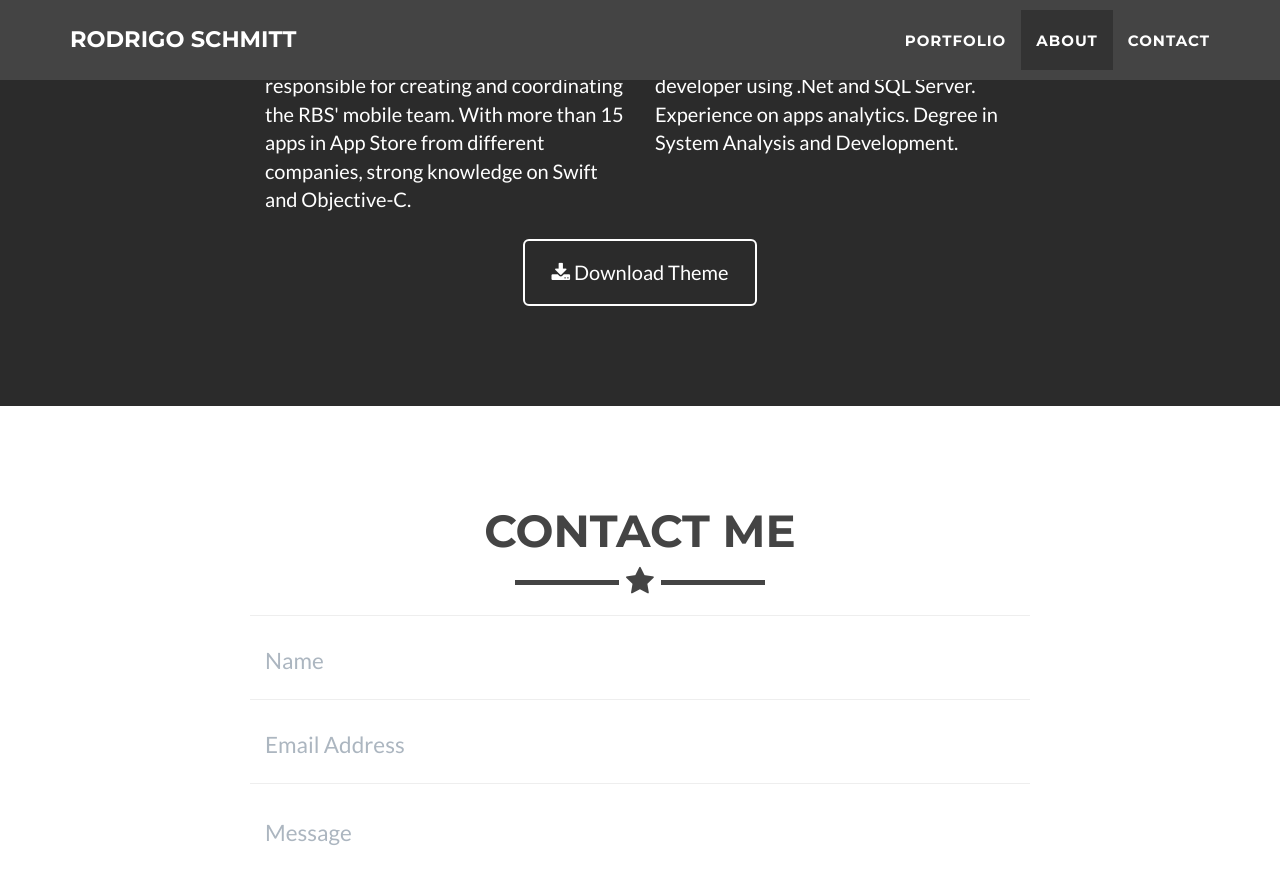
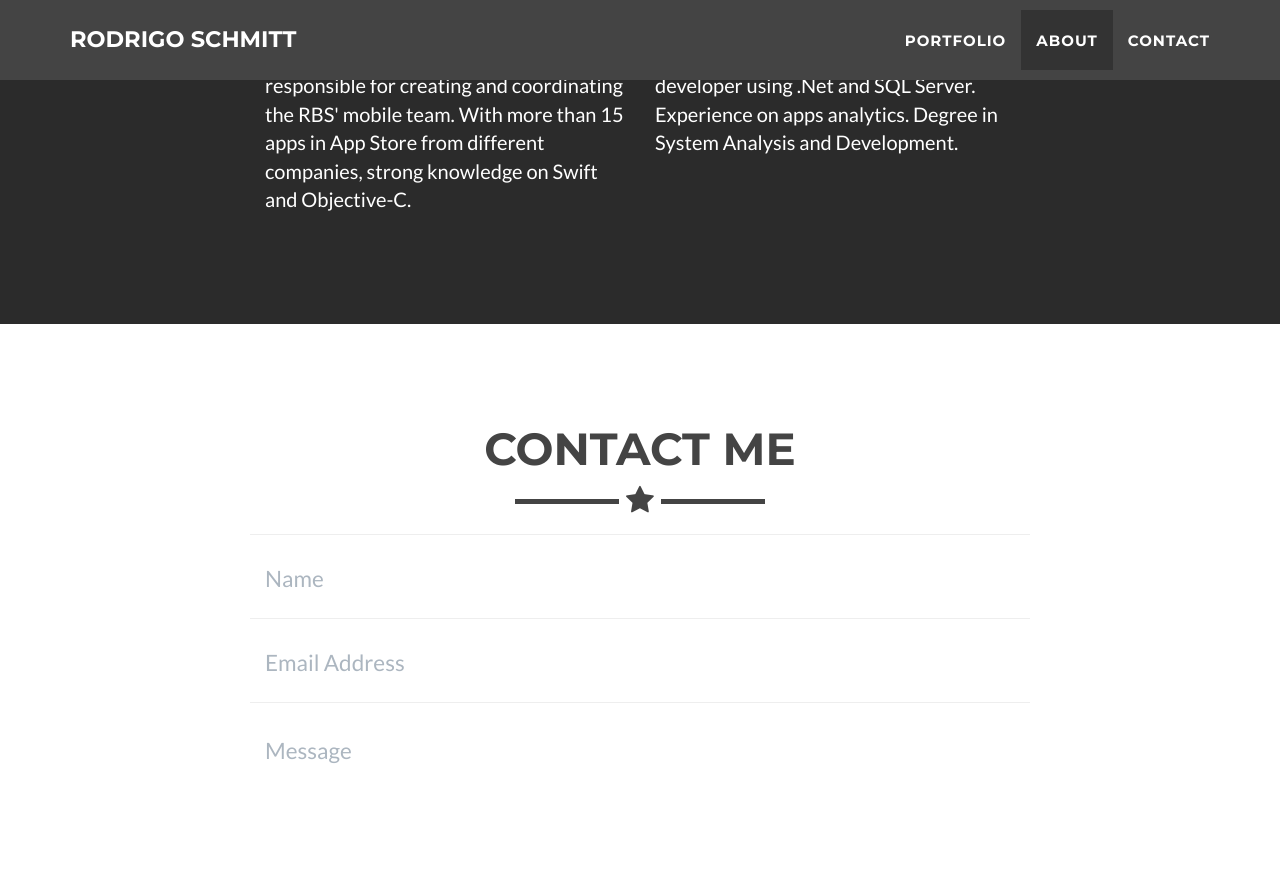
Before and after one commit to rodrigoschmitt/rodrigoschmitt.github.io, a Jekyll site: the page built from index.html, in a window 1280 px wide and 900 px high, scrolled down 1889 px. Shown: the top 884 px of the window. Built offline with Jekyll 4.4.1, drawn with Linux system fonts in a browser that asks for light colours.

Commit message:
Added Facebook, Bitbucket and removed Download Theme

```diff
--- a/_config.yml
+++ b/_config.yml
@@ -42,9 +42,9 @@
   - title: twitter
     url: http://twitter.com/rodrigoschmitt
   - title: facebook
-    url:
+    url: http://facebook.com/rodrigo.schmitt
   - title: bitbucket
-    url: http://bitbucket.org/jekyll
+    url: http://bitbucket.org/rsandrade
   - title: github
     url: http://github.com/rodrigoschmitt
 
--- a/_includes/about.html
+++ b/_includes/about.html
@@ -15,11 +15,6 @@
                     <p>Strong experience on Xcode Server with Code Coverage and Continuous Integration.
 Experience as backend developer using .Net and SQL Server. Experience on apps analytics. Degree in System Analysis and Development.</p>
                 </div>
-                <div class="col-lg-8 col-lg-offset-2 text-center">
-                    <a href="https://github.com/jeromelachaud/freelancer-theme" class="btn btn-lg btn-outline">
-                        <i class="fa fa-download"></i> Download Theme
-                    </a>
-                </div>
             </div>
         </div>
     </section>
```
